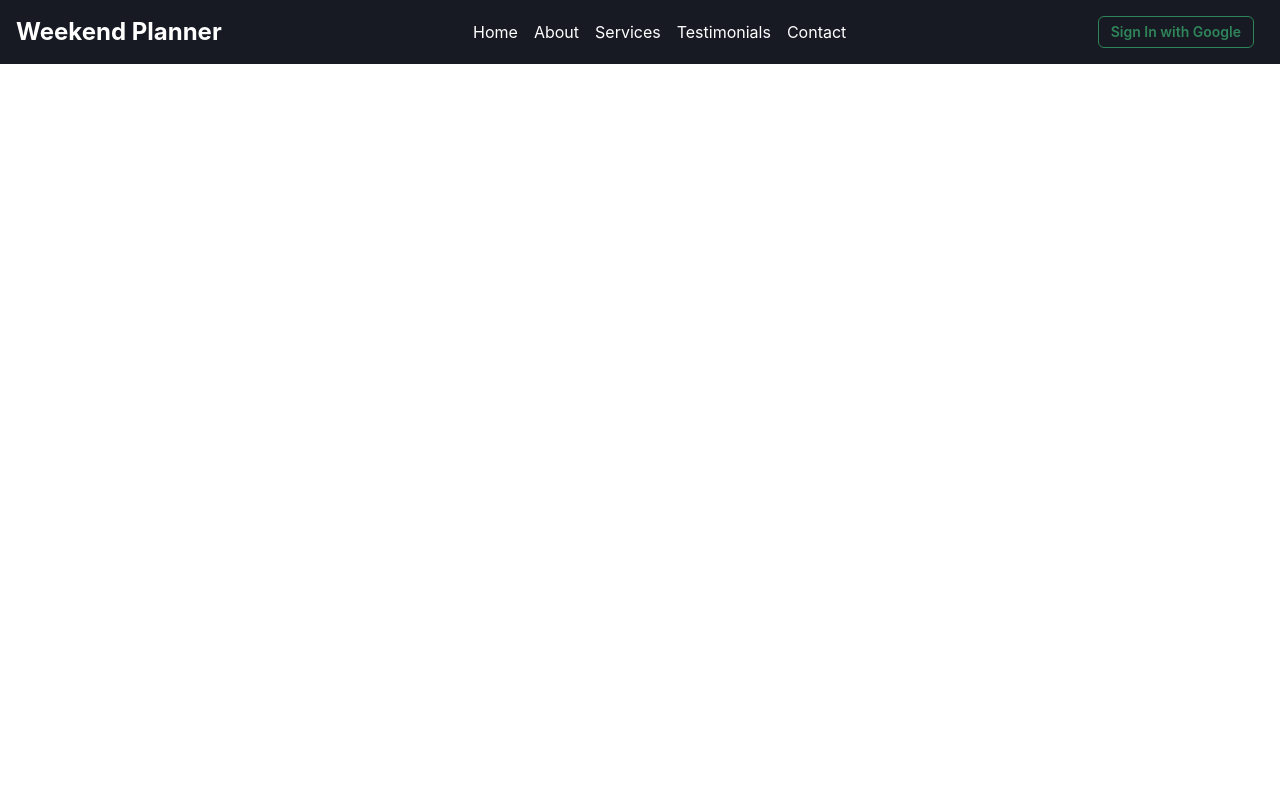
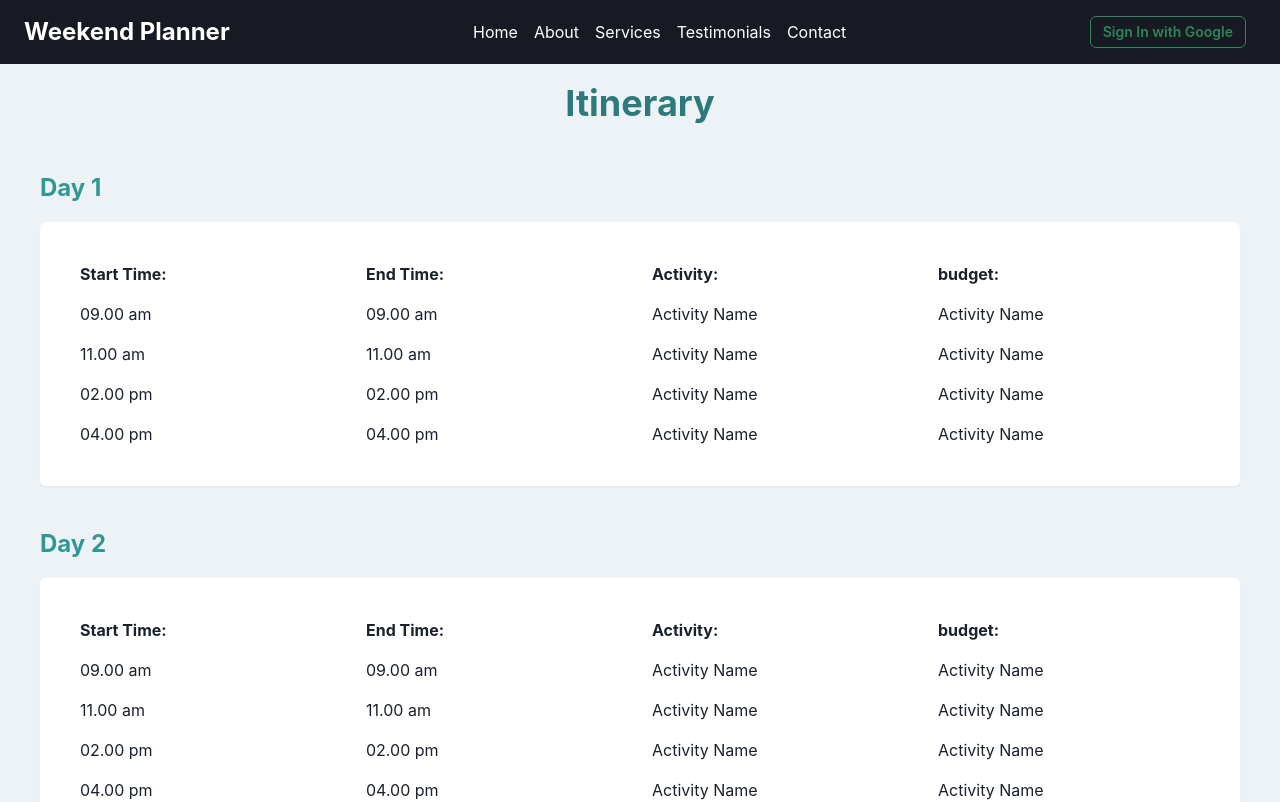
Before and after one commit to rmauryaa/-Samsung-Saviors_058, a React (Vite) app in the folder Samsung-Saviors_058/: page /serviceCard3 in a window 1280 px wide. Shown: the top 802 px of the page. Built offline with nearby package versions, Linux system fonts and the light colour scheme; no server answers.

Commit message:
just added service card pages

```diff
--- a/Samsung-Saviors_058/package.json
+++ b/Samsung-Saviors_058/package.json
@@ -14,10 +14,12 @@
     "@chakra-ui/react": "^2.8.2",
     "@emotion/react": "^11.11.4",
     "@emotion/styled": "^11.11.5",
+    "chart.js": "^4.4.3",
     "firebase": "^10.12.2",
     "framer-motion": "^11.2.10",
     "react": "^18.3.1",
     "react-calendar": "^5.0.0",
+    "react-chartjs-2": "^5.2.0",
     "react-dom": "^18.3.1",
     "react-icons": "^5.2.1",
     "react-intersection-observer": "^9.10.3",
--- a/Samsung-Saviors_058/src/App.jsx
+++ b/Samsung-Saviors_058/src/App.jsx
@@ -1,20 +1,23 @@
 // src/App.jsx
-import React, { useEffect, useState } from 'react';
-import { ChakraProvider } from '@chakra-ui/react';
-import { BrowserRouter as Router, Route, Routes } from 'react-router-dom';
+import React, { useEffect, useState } from "react";
+import { ChakraProvider } from "@chakra-ui/react";
+import { BrowserRouter as Router, Route, Routes } from "react-router-dom";
 import { onAuthStateChanged } from "firebase/auth";
-import Navbar from './components/Navbar';
-import HeroSection from './components/HeroSection';
-import AboutUs from './components/AboutUs';
-import Plan from './components/Plan';
-import Widget from './components/Widget';
-import Testimonials from './components/Testimonials';
-import ContactForm from './components/ContactForm';
-import ContactInfoWithMap from './components/ContactInfoWithMap';
-import UpcomingEvents from './components/UpcomingEvents';
-import CalendarPage from './components/CalendarPage';
-import { auth } from './services/firebase';
-import { signOutFromGoogle } from './services/authService';
+import Navbar from "./components/Navbar";
+import HeroSection from "./components/HeroSection";
+import AboutUs from "./components/AboutUs";
+import Plan from "./components/Plan";
+import Widget from "./components/Widget";
+import Testimonials from "./components/Testimonials";
+import ContactForm from "./components/ContactForm";
+import ContactInfoWithMap from "./components/ContactInfoWithMap";
+import UpcomingEvents from "./components/UpcomingEvents";
+import CalendarPage from "./components/CalendarPage";
+import { auth } from "./services/firebase";
+import { signOutFromGoogle } from "./services/authService";
+import ServiceCard1 from "./pages/ServiceCard1";
+import ServiceCard2 from "./pages/ServiceCard2";
+import ServiceCard3 from "./pages/ServiceCard3";
 
 function App() {
   const [isLoggedIn, setIsLoggedIn] = useState(false);
@@ -42,7 +45,9 @@ function App() {
       <Router>
         <Navbar isLoggedIn={isLoggedIn} onLogout={handleLogout} />
         <Routes>
-          <Route path="/" element={
+          <Route
+            path="/"
+            element={
               <div>
                 <div id="home">
                   <HeroSection />
@@ -63,8 +68,13 @@ function App() {
                 </div>
                 {isLoggedIn && <UpcomingEvents />}
               </div>
-          } />
+            }
+          />
           <Route path="/calendar" element={<CalendarPage />} />
+
+          <Route path="/serviceCard1" element={<ServiceCard1 />} />
+          <Route path="/serviceCard2" element={<ServiceCard2 />} />
+          <Route path="/serviceCard3" element={<ServiceCard3 />} />
         </Routes>
       </Router>
     </ChakraProvider>
--- a/Samsung-Saviors_058/src/components/Navbar.jsx
+++ b/Samsung-Saviors_058/src/components/Navbar.jsx
@@ -8,7 +8,7 @@ const Navbar = () => {
   const hoverColor = useColorModeValue('gray.800', 'gray.100'); // Adjust hover color based on color mode
 
   return (
-    <Box bg="gray.900" px={4} pos="fixed" w="100%" zIndex="999">
+    <Box bg="gray.900" px={6} pos="fixed" w="100%" zIndex="999">
       <Flex h={16} alignItems="center" justifyContent="space-between">
         <Link href="#" _hover={{ textDecoration: 'none' }}>
           <Box fontSize="2xl" fontWeight="bold" color="white">
--- /dev/null
+++ b/Samsung-Saviors_058/src/pages/ServiceCard1.jsx
@@ -0,0 +1,92 @@
+// src/components/Dashboard.jsx
+import React from "react";
+import { Box, SimpleGrid, Heading, Center } from "@chakra-ui/react";
+import { Pie, Bar } from "react-chartjs-2";
+import {
+  Chart as ChartJS,
+  ArcElement,
+  Tooltip,
+  Legend,
+  BarElement,
+  CategoryScale,
+  LinearScale,
+} from "chart.js";
+
+ChartJS.register(
+  ArcElement,
+  Tooltip,
+  Legend,
+  BarElement,
+  CategoryScale,
+  LinearScale
+);
+
+const pieData = {
+  labels: ["Red", "Blue", "Yellow", "Green", "Purple", "Orange"],
+  datasets: [
+    {
+      label: "# of Votes",
+      data: [12, 19, 3, 5, 2, 3],
+      backgroundColor: [
+        "rgba(255, 99, 132, 0.6)",
+        "rgba(54, 162, 235, 0.6)",
+        "rgba(255, 206, 86, 0.6)",
+        "rgba(75, 192, 192, 0.6)",
+        "rgba(153, 102, 255, 0.6)",
+        "rgba(255, 159, 64, 0.6)",
+      ],
+      borderColor: [
+        "rgba(255, 99, 132, 1)",
+        "rgba(54, 162, 235, 1)",
+        "rgba(255, 206, 86, 1)",
+        "rgba(75, 192, 192, 1)",
+        "rgba(153, 102, 255, 1)",
+        "rgba(255, 159, 64, 1)",
+      ],
+      borderWidth: 1,
+    },
+  ],
+};
+
+const barData = {
+  labels: ["January", "February", "March", "April", "May", "June"],
+  datasets: [
+    {
+      label: "# of Votes",
+      data: [12, 19, 3, 5, 2, 3],
+      backgroundColor: "rgba(75, 192, 192, 0.6)",
+      borderColor: "rgba(75, 192, 192, 1)",
+      borderWidth: 1,
+    },
+  ],
+};
+
+
+const ServiceCard1 = () => {
+  return (
+    <Box p={5} textAlign="center">
+
+    <Box display="flex" justifyContent="Center" p={5}>
+      <Heading as="h1" mb={5} mt={10} w="20%" textAlign="center" bg="#ecc94b" p={5} borderRadius={9}>
+        User Dashboard
+      </Heading>
+    </Box>
+      <SimpleGrid columns={{ base: 1, md: 2 }} spacing={10}>
+        <Box boxShadow="md" p="6" rounded="md" bg="white">
+          <Heading as="h3" size="lg" mb={5}>
+            Pie Chart
+          </Heading>
+          <Pie data={pieData} />
+        </Box>
+        <Box boxShadow="md" p="6" rounded="md" bg="white">
+          <Heading as="h3" size="lg" mb={5}>
+            Bar Chart
+          </Heading>
+          <Bar data={barData} />
+        </Box>
+      </SimpleGrid>
+    </Box>
+  );
+};
+
+export default ServiceCard1;
--- /dev/null
+++ b/Samsung-Saviors_058/src/pages/ServiceCard2.jsx
@@ -0,0 +1,16 @@
+import React from "react";
+
+const ServiceCard2 = () => {
+  return (
+    <div>
+      <br />
+      <br />
+      <br />
+      <br />
+
+      <h1>this is service 2</h1>
+    </div>
+  );
+};
+
+export default ServiceCard2;
--- /dev/null
+++ b/Samsung-Saviors_058/src/pages/ServiceCard3.jsx
@@ -0,0 +1,84 @@
+import React from "react";
+import {
+  Box,
+  Text,
+  Grid,
+  GridItem,
+  VStack,
+  Container,
+  Spacer,
+} from "@chakra-ui/react";
+
+const ServiceCard2 = () => {
+  const days = [1, 2, 3, 4];
+
+  return (
+    <Container
+      maxW="container.xl"
+      p={10}
+      borderRadius="md"
+      boxShadow="md"
+      bg="gray.100"
+    >
+      <Box textAlign="center" mb={10} mt={9}>
+        <Text fontSize="4xl" fontWeight="bold" color="teal.600">
+          Itinerary
+        </Text>
+      </Box>
+      {days.map((day) => (
+        <Box key={day} mb={10}>
+          <Text fontSize="2xl" fontWeight="bold" mb={4} color="teal.500">
+            Day {day}
+          </Text>
+          <Grid
+            templateColumns="repeat(4, 1fr)"
+            gap={6}
+            bg="white"
+            p={10}
+            borderRadius="md"
+            boxShadow="sm"
+          >
+            <GridItem>
+              <VStack spacing={4} align="stretch">
+                <Text fontWeight="bold">Start Time:</Text>
+                <Text>09.00 am</Text>
+                <Text>11.00 am</Text>
+                <Text>02.00 pm</Text>
+                <Text>04.00 pm</Text>
+              </VStack>
+            </GridItem>
+            <GridItem>
+              <VStack spacing={4} align="stretch">
+                <Text fontWeight="bold">End Time:</Text>
+                <Text>09.00 am</Text>
+                <Text>11.00 am</Text>
+                <Text>02.00 pm</Text>
+                <Text>04.00 pm</Text>
+              </VStack>
+            </GridItem>
+            <GridItem>
+              <VStack spacing={4} align="stretch">
+                <Text fontWeight="bold">Activity:</Text>
+                <Text>Activity Name</Text>
+                <Text>Activity Name</Text>
+                <Text>Activity Name</Text>
+                <Text>Activity Name</Text>
+              </VStack>
+            </GridItem>
+            <GridItem>
+              <VStack spacing={4} align="stretch">
+                <Text fontWeight="bold">budget:</Text>
+                <Text>Activity Name</Text>
+                <Text>Activity Name</Text>
+                <Text>Activity Name</Text>
+                <Text>Activity Name</Text>
+              </VStack>
+            </GridItem>
+          </Grid>
+        </Box>
+      ))}
+    </Container>
+  );
+};
+
+export default ServiceCard2;
```
Also changed, not shown: Samsung-Saviors_058/src/components/Widget.jsx (+52 -42 lines), Samsung-Saviors_058/src/images/bg.jpg (added), 1 other file (tests, documents, lock files or other folders). Lines whose indentation alone changed are shown as unchanged.
